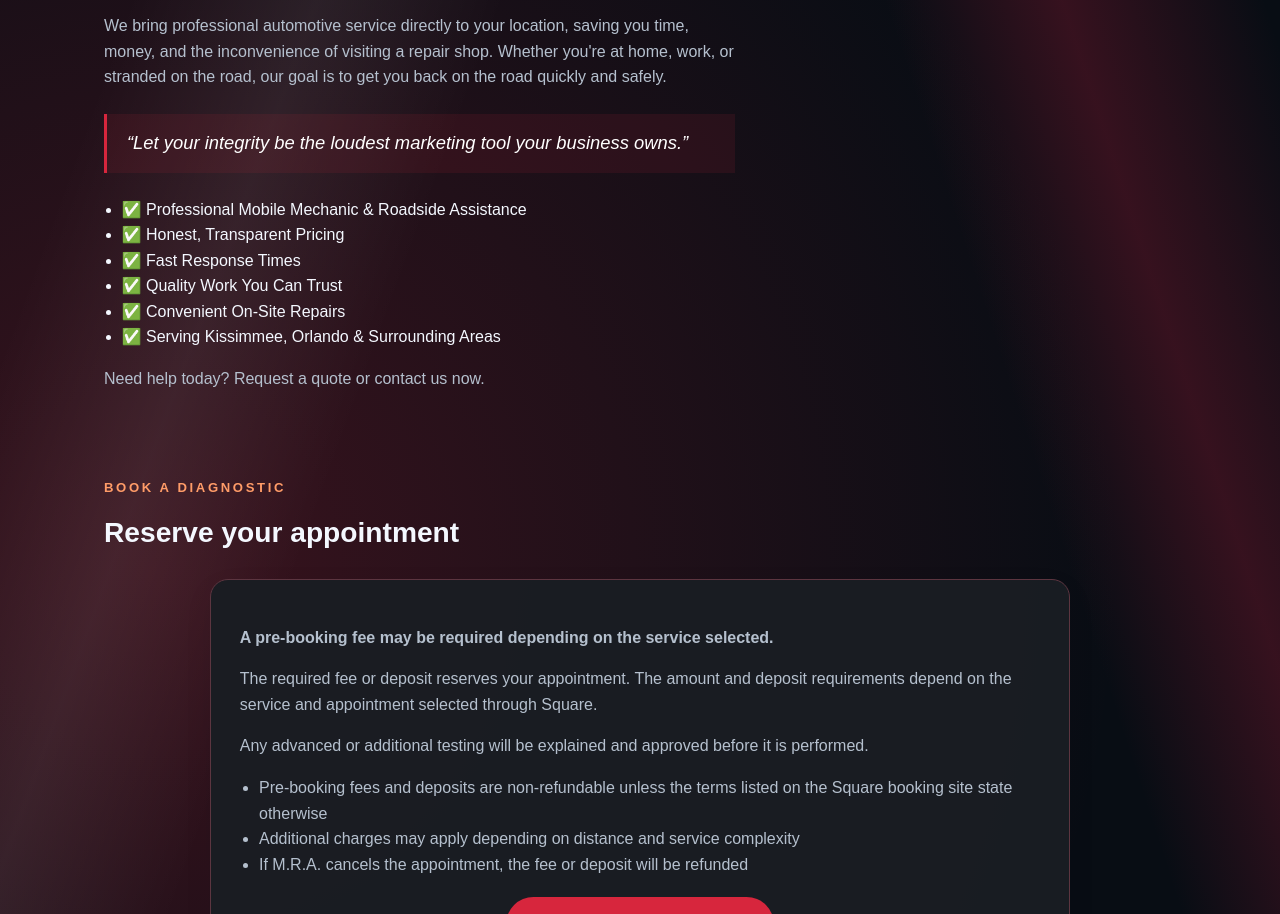
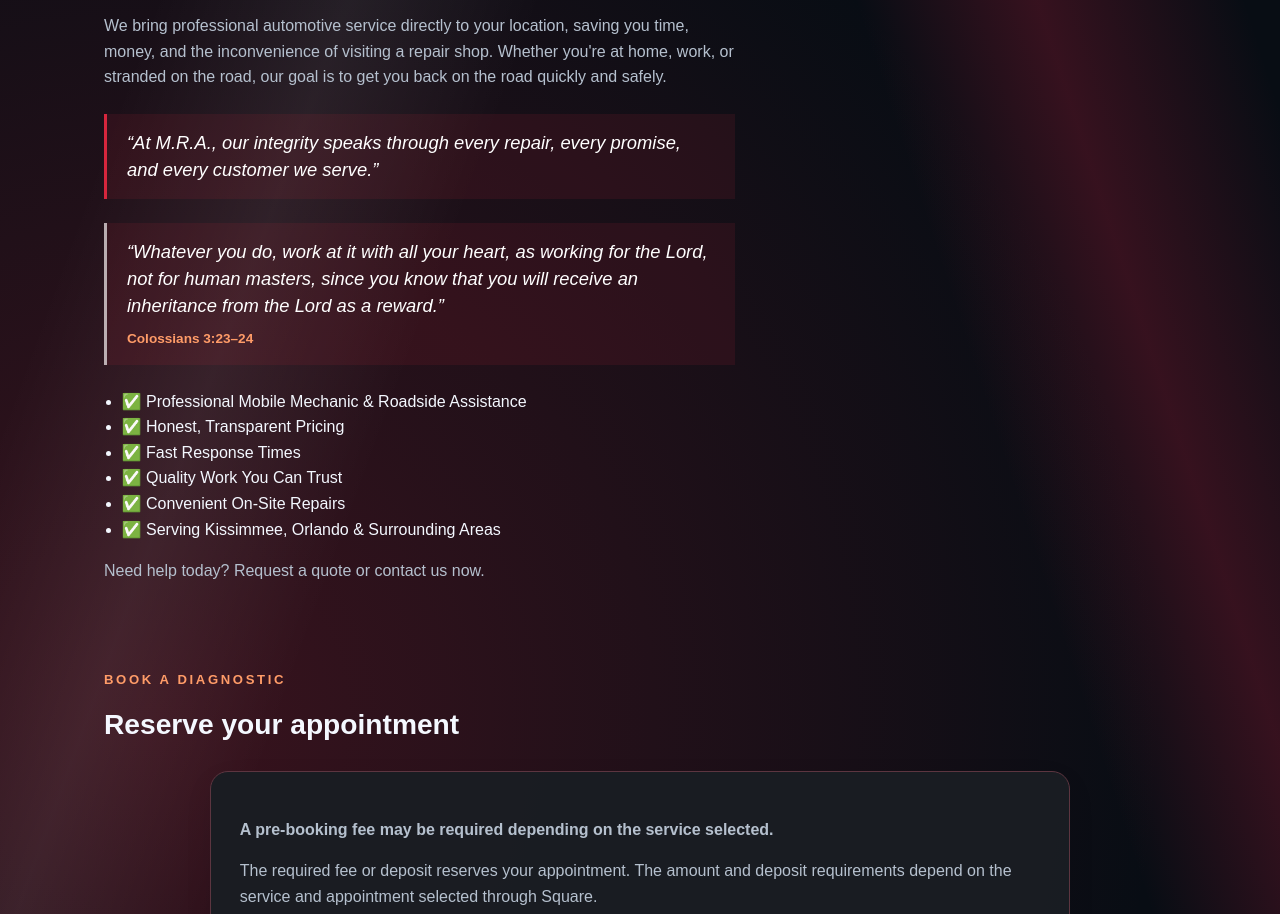
Before and after one commit to canotegg-maker/mra-mobile-mechanic, a website: page index.html in a window 1280 px wide. Shown: the part 2456-3370 px from the top of the page. Drawn offline with Linux system fonts and the light colour scheme.

Commit message:
Add original brand statement and scripture

```diff
--- a/index.html
+++ b/index.html
@@ -152,7 +152,14 @@
             goal is to get you back on the road quickly and safely.
           </p>
           <blockquote class="brand-quote">
-            &ldquo;Let your integrity be the loudest marketing tool your business owns.&rdquo;
+            &ldquo;At M.R.A., our integrity speaks through every repair, every promise,
+            and every customer we serve.&rdquo;
+          </blockquote>
+          <blockquote class="brand-quote scripture-quote">
+            &ldquo;Whatever you do, work at it with all your heart, as working for the
+            Lord, not for human masters, since you know that you will receive an
+            inheritance from the Lord as a reward.&rdquo;
+            <cite>Colossians 3:23&ndash;24</cite>
           </blockquote>
           <ul>
             <li>✅ Professional Mobile Mechanic &amp; Roadside Assistance</li>
--- a/styles.css
+++ b/styles.css
@@ -293,6 +293,19 @@
   background: rgba(215, 38, 61, 0.1);
 }
 
+.scripture-quote {
+  border-left-color: rgba(255, 255, 255, 0.65);
+}
+
+.brand-quote cite {
+  display: block;
+  margin-top: 0.6rem;
+  color: #ff9c68;
+  font-size: 0.85rem;
+  font-style: normal;
+  font-weight: 700;
+}
+
 .panel {
   padding: 1.5rem;
   background: rgba(25, 29, 35, 0.96);
```
